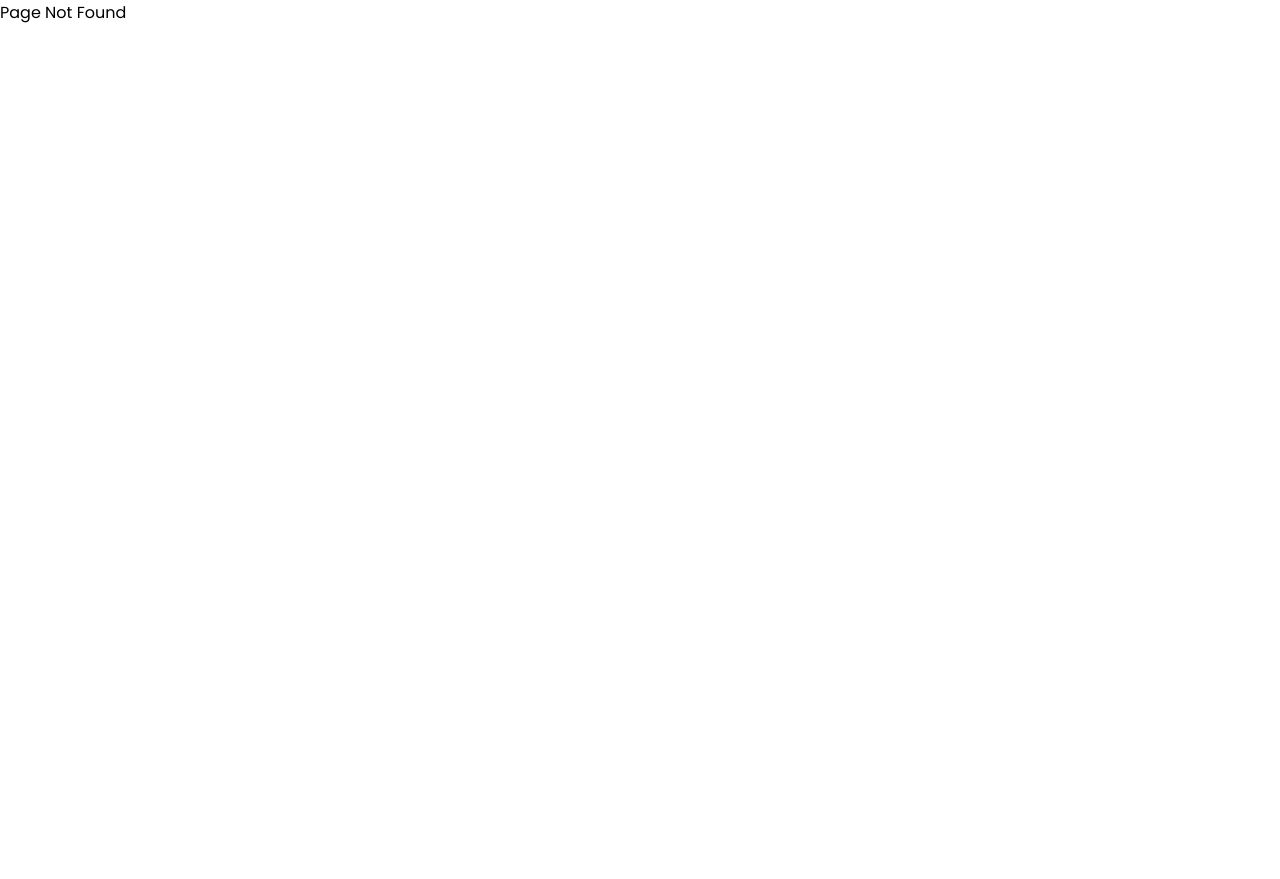
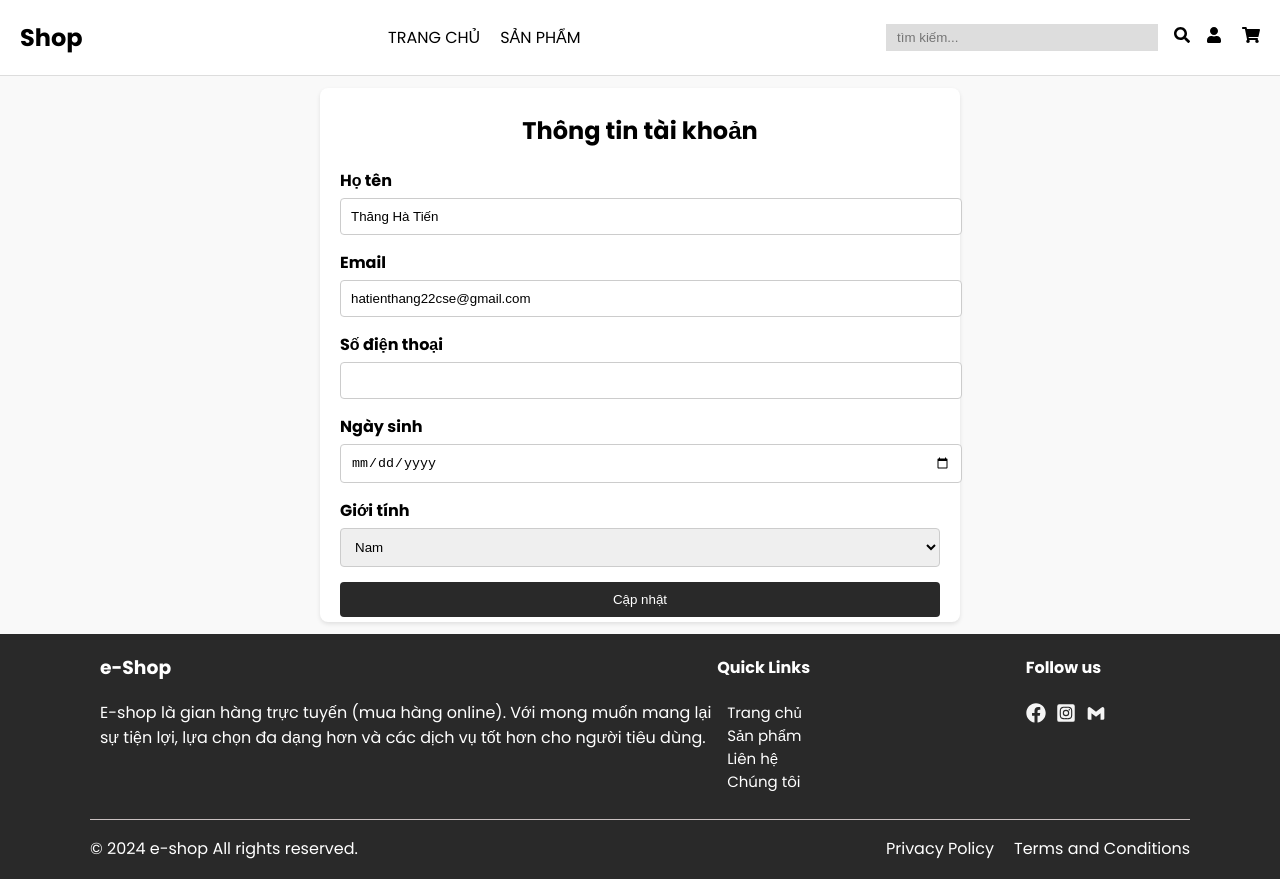
Before and after one commit to jackieluong/DA_CNPM, a React (Vite) app: page /account in a window 1280 px wide. Before the commit this address had no page. Before the commit the page ends 800 px from the top, so only its background shows below. Built offline with nearby package versions, Linux system fonts and the light colour scheme.

Commit message:
create account page, update product detail page

```diff
--- a/src/App.jsx
+++ b/src/App.jsx
@@ -5,6 +5,8 @@ import Login from "./pages/Login/Login";
 import Product from './pages/Productpage/Product';
 import Cart from "./pages/Cartpage/Cart";
 import ProductDetails from "./pages/Detail/ProductDetails";
+import AccountInfo from "./pages/Account/AccountInfo";
+import AccountOrders from "./pages/Account/AccountOrders";
 function App() {
 
   return (
@@ -13,6 +15,8 @@ function App() {
         <Routes>
           <Route path="/" element={<Homepage />} />
           <Route path="login" element={<Login />} />
+          <Route path="/account" element={<AccountInfo/>}/>
+          <Route path="/account/orders" element={<AccountOrders/>}/>
           <Route path="*" element={<PageNotFound />} />
           <Route path="/product" element={<Product/>}/>
           <Route path="/cart" element={<Cart/>}/>
--- a/src/components/Footer/Footer.module.css
+++ b/src/components/Footer/Footer.module.css
@@ -1,5 +1,5 @@
 .footer {
-  background-color: #2b2b2b;
+  background-color: #292929;
   color: white;
   margin-top: auto;
   height: 245px;
--- a/src/components/Navbar/Navbar.jsx
+++ b/src/components/Navbar/Navbar.jsx
@@ -1,10 +1,17 @@
-import React from "react";
+import React, {useState} from "react";
 import { NavLink } from "react-router-dom";
 import styles from "./Navbar.module.css";
 
 import { FaSearch,FaShoppingCart, FaHeart, FaUser} from "react-icons/fa";
 
 const NavBar = () => {
+  const [isDropdownOpen, setIsDropdownOpen] = useState(false);
+  const handleMouseEnter = () => {
+    setIsDropdownOpen(true);
+  };
+  const handleMouseLeave = () => {
+    setIsDropdownOpen(false);
+  };
   return (
     <header className={styles.header}>
       <nav className={styles.nav}>
@@ -34,15 +41,35 @@ const NavBar = () => {
         <div className={styles.rightSection}>
           <input type="text" placeholder="tìm kiếm..." className={styles.searchBar}/>
           <button className={styles.searchButton}> <FaSearch/></button>
+          <div className={styles.navItem}
+            onMouseEnter={handleMouseEnter}
+            onMouseLeave={handleMouseLeave}
+          >
+            <span> <FaUser/></span>
+            {isDropdownOpen && (
+              <div className={styles.dropdown}>
+                <NavLink
+                  to="/account"
+                  className={styles.dropdownItem}
+                >
+                  Thông tin tài khoản
+                </NavLink>
+                <NavLink
+                  to="/account/orders"
+                  className={styles.dropdownItem}
+                >
+                  Quản lý đơn hàng
+                </NavLink>
+                <button
+                  className={styles.logoutButton}
+                  onClick={() => alert("Đăng xuất thành công!")}
+                >
+                  Đăng xuất
+                </button>
+              </div>
+            )}
+          </div>
           <div className={styles.icons}>
-                <span><NavLink to="/user"
-                        className={({ isActive }) =>
-                        isActive ? `${styles.navLinkcart}` : styles.navLinkcart
-                        }
-                      >
-                        <FaUser/>
-                      </NavLink>
-                </span>
             <span><NavLink to="/cart"
                       className={({ isActive }) =>
                       isActive ? `${styles.navLinkcart}` : styles.navLinkcart
--- a/src/components/Navbar/Navbar.module.css
+++ b/src/components/Navbar/Navbar.module.css
@@ -76,6 +76,53 @@
 }
 .icons span {
     font-size: 18px;
-    margin-left: 15px;
+    margin-left: 10px;
     cursor: pointer;
 }
+
+.navItem {
+    position: relative;
+    cursor: pointer;
+
+}
+
+.dropdown {
+    position: absolute;
+    top: 100%;
+    right: 0;
+    background-color: #fff;
+    color: #333;
+    border: 1px solid #ccc;
+    border-radius: 4px;
+    box-shadow: 0 4px 8px rgba(0, 0, 0, 0.1);
+    z-index: 1000;
+    width: 200px;
+}
+
+.dropdownItem {
+    display: block;
+    padding: 10px 15px;
+    text-decoration: none;
+    color: #333;
+    transition: background-color 0.2s ease;
+}
+
+.dropdownItem:hover {
+    background-color: #f1f1f1;
+    color: black;
+}
+
+.logoutButton {
+    display: block;
+    width: 100%;
+    padding: 10px 15px;
+    background-color: #292929;
+    color: white;
+    border: none;
+    text-align: left;
+    cursor: pointer;
+}
+
+.logoutButton:hover {
+    background-color:#464646;
+}
--- /dev/null
+++ b/src/pages/Account/AccountInfo.jsx
@@ -0,0 +1,89 @@
+
+import styles from './AccountInfo.module.css';
+import { useState } from 'react';
+import NavBar from '../../components/Navbar/Navbar';
+import Footer from '../../components/Footer/Footer';
+
+
+const AccountInfo = () => {
+  const [userData, setUserData] = useState({
+    name: 'Thăng Hà Tiến',
+    email: 'hatienthang22cse@gmail.com',
+    phone: '',
+    dob: '',
+    gender: 'Nam',
+  });
+
+  const handleSubmit = (e) => {
+    e.preventDefault();
+    alert('Thông tin tài khoản đã được cập nhật!');
+    console.log('Dữ liệu cập nhật:', userData);
+  };
+  return (
+    <div>
+      <NavBar />
+        <div className={styles.columnlayout}>
+            <div className={styles.sidebarone}>
+            </div>
+            <div className={styles.maincolumn}>
+                <div className={styles.container}>
+                    <h2>Thông tin tài khoản</h2>
+                    <form className={styles.form} onSubmit={handleSubmit}>
+                        <div className={styles.formGroup}>
+                        <label>Họ tên</label>
+                        <input
+                            type="text"
+                            value={userData.name}
+                            onChange={(e) => setUserData({ ...userData, name: e.target.value })}
+                        />
+                        </div>
+                        <div className={styles.formGroup}>
+                        <label>Email</label>
+                        <input
+                            type="email"
+                            value={userData.email}
+                            onChange={(e) => setUserData({ ...userData, name: e.target.value })}
+                        />
+                        </div>
+                        <div className={styles.formGroup}>
+                        <label>Số điện thoại</label>
+                        <input
+                            type="text"
+                            value={userData.phone}
+                            onChange={(e) => setUserData({ ...userData, name: e.target.value })}
+                        />
+                        </div>
+                        <div className={styles.formGroup}>
+                        <label>Ngày sinh</label>
+                        <input
+                            type="date"
+                            value={userData.dob}
+                            onChange={(e) => setUserData({ ...userData, name: e.target.value })}
+                        />
+                        </div>
+                        <div className={styles.formGroup}>
+                        <label>Giới tính</label>
+                        <select
+                          value={userData.gender}
+                          onChange={(e) => setUserData({...userData, name: e.target.value})}
+                        >
+                            <option value="Nam">Nam</option>
+                            <option value="Nữ">Nữ</option>
+                        </select>
+                        </div>
+                        <button type="submit" className={styles.submitButton}>
+                          Cập nhật
+                        </button>
+                    </form>
+                </div>
+            </div>
+            <div className={styles.sidebartwo}>
+
+            </div>
+        </div>
+      <Footer />
+    </div>
+  );
+};
+
+export default AccountInfo;
--- /dev/null
+++ b/src/pages/Account/AccountInfo.module.css
@@ -0,0 +1,120 @@
+/* .layout {
+  margin-top: 36px;
+  padding: 12px 0;
+  background-color: #fff;
+  display: flex;
+}
+.sidebarOne {
+  flex: 1;
+}
+.sidebarTwo {
+  flex: 1;
+}
+.content {
+  flex: 3;
+}
+.container {
+  max-width: 400px;
+  margin: 10px auto;
+  padding: 20px;
+  background: #f9f9f9;
+  border-radius: 8px;
+  box-shadow: 0 2px 4px rgba(0, 0, 0, 0.1);
+}
+
+.container h2 {
+  text-align: center;
+  margin-bottom: 20px;
+}
+
+.form {
+  display: flex;
+  flex-direction: column;
+}
+
+.formGroup {
+  margin-bottom: 15px;
+}
+
+label {
+  display: block;
+  margin-bottom: 5px;
+  font-weight: bold;
+}
+
+input, select {
+  width: 100%;
+  padding: 10px;
+  border: 1px solid #ccc;
+  border-radius: 4px;
+}
+
+.submitButton {
+  background: #007bff;
+  color: white;
+  padding: 10px;
+  border: none;
+  border-radius: 4px;
+  cursor: pointer;
+}
+
+.submitButton:hover {
+  background: #0056b3;
+} */
+
+.columnlayout {
+  display: flex;
+  padding: 12px 0;
+  background-color: #f9f9f9;
+}
+.sidebarone{
+  flex: 1;
+}
+.maincolumn {
+  flex: 3;
+}
+.sidebartwo {
+  flex: 1;
+}
+.container {
+  max-width: 600px;
+  margin: 0 auto;
+  padding: 5px 20px;
+  background: white;
+  border-radius: 8px;
+  box-shadow: 0 2px 4px rgba(0, 0, 0, 0.1);
+}
+
+.container h2 {
+  text-align: center;
+}
+.form {
+  display: flex;
+  flex-direction: column;
+}
+.formGroup {
+  margin-bottom: 15px;
+}
+.formGroup label {
+  display: block;
+  margin-bottom: 5px;
+  font-weight: bold;
+}
+.formGroup input, select {
+  width: 100%;
+  padding: 10px;
+  border: 1px solid #ccc;
+  border-radius: 4px;
+}
+.submitButton {
+  background: #292929;
+  color: white;
+  padding: 10px;
+  border: none;
+  border-radius: 4px;
+  cursor: pointer;
+}
+
+.submitButton:hover {
+  background: #464646;
+}
--- /dev/null
+++ b/src/pages/Account/AccountOrders.jsx
@@ -0,0 +1,23 @@
+import React from 'react'
+import NavBar from '../../components/Navbar/Navbar'
+import styles from "./AccountOrders.module.css";
+import Footer from '../../components/Footer/Footer';
+
+export default function AccountOrders() {
+  return (
+    <div>
+        <NavBar/>
+        <div className={styles.columnlayout}>
+            <div className={styles.sidebarone}>
+            </div>
+            <div className={styles.maincolumn}>
+
+            </div>
+            <div className={styles.sidebartwo}>
+
+            </div>
+        </div>
+        <Footer/>
+    </div>
+  )
+}
--- /dev/null
+++ b/src/pages/Account/AccountOrders.module.css
@@ -0,0 +1,14 @@
+.columnlayout {
+    display: flex;
+    padding: 12px 0;
+    background-color: #f9f9f9;
+}
+.sidebarone{
+    flex: 1;
+}
+.maincolumn {
+    flex: 3;
+}
+.sidebartwo {
+    flex: 1;
+}
--- a/src/pages/Detail/ProductDetails.module.css
+++ b/src/pages/Detail/ProductDetails.module.css
@@ -40,7 +40,7 @@
 
 .productPrice {
   font-size: 20px;
-  color: #e74c3c;
+  color: #353535;
   margin-bottom: 15px;
 }
 
@@ -69,10 +69,9 @@
   padding: 10px 20px;
   text-align: center;
   cursor: pointer;
-  background-color: #f9f9f9;
+  background-color: white;
   border: none;
   font-size: 16px;
-  transition: all 0.3s ease;
 }
 
 .tabButton:hover {
@@ -82,7 +81,7 @@
 .activeTab {
   border-bottom: 3px solid #555;
   font-weight: bold;
-  background-color: white;
+  background-color: #f9f9f9;
 }
 
 .tabContent {
```
Also changed, not shown: src/pages/Productpage/Product.jsx (+16 -0 lines). Lines whose indentation alone changed are shown as unchanged.
